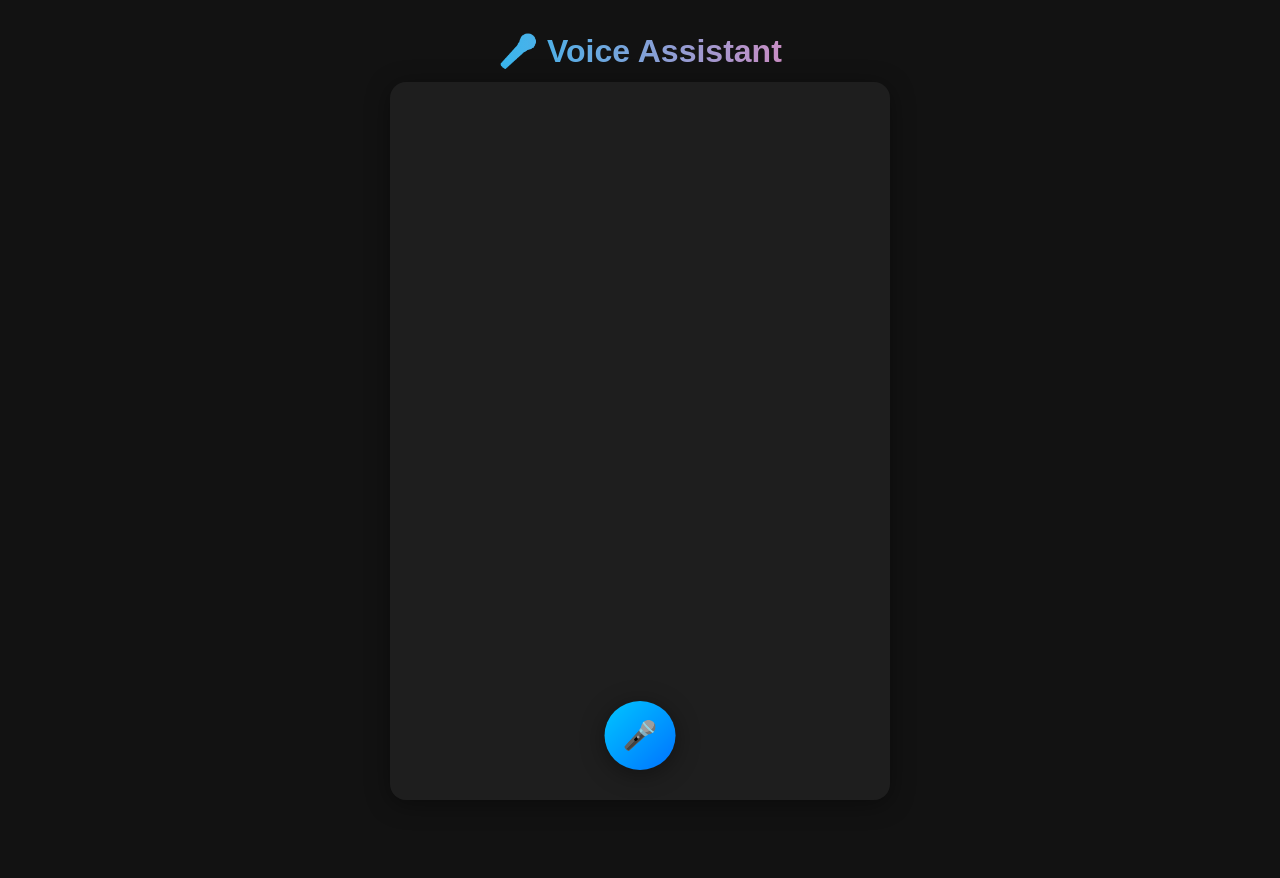
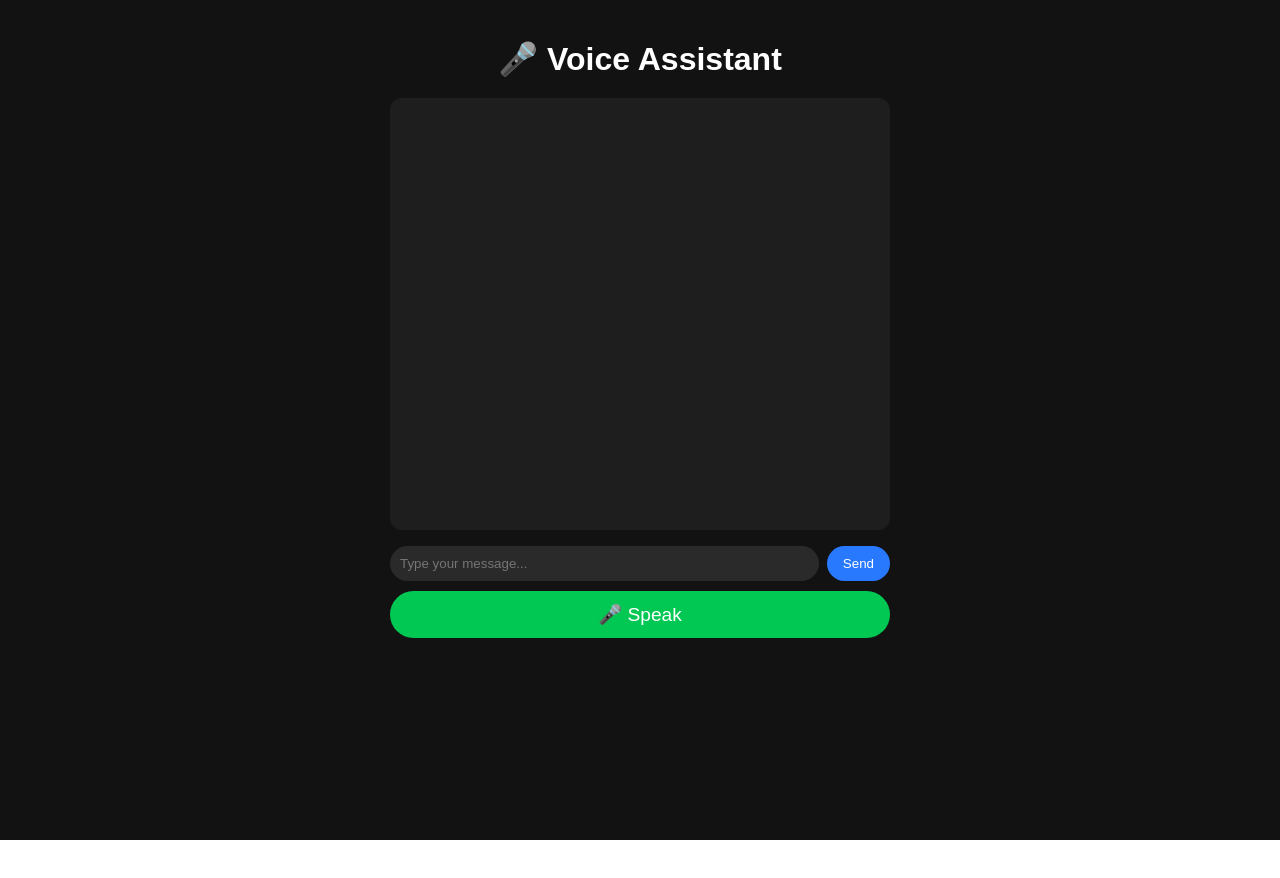
Before and after one commit to santo767/voice-assistant-frontend, a React (Create React App) app: page / in a window 1280 px wide. Shown: the top 878 px of the page. After the commit the page ends 840 px from the top, so only its background shows below. Built offline with nearby package versions, Linux system fonts and the light colour scheme.

Commit message:
fix : added new filed

```diff
--- a/src/App.css
+++ b/src/App.css
@@ -1,38 +1,118 @@
-.App {
-  text-align: center;
+/* App.css */
+
+.app-container {
+  min-height: 100vh;
+  background: #121212;
+  color: white;
+  padding: 20px;
+  font-family: sans-serif;
 }
 
-.App-logo {
-  height: 40vmin;
-  pointer-events: none;
+.header {
+  text-align: center;
+  font-size: 2rem;
+  margin: 20px 0;
 }
 
-@media (prefers-reduced-motion: no-preference) {
-  .App-logo {
-    animation: App-logo-spin infinite 20s linear;
-  }
+.chat-container {
+  max-width: 500px;
+  margin: 0 auto;
+  display: flex;
+  flex-direction: column;
 }
 
-.App-header {
-  background-color: #282c34;
-  min-height: 100vh;
+.messages-container {
+  flex: 1;
   display: flex;
   flex-direction: column;
-  align-items: center;
-  justify-content: center;
-  font-size: calc(10px + 2vmin);
+  gap: 6px;
+  background: #1e1e1e;
+  padding: 16px;
+  border-radius: 12px;
+  overflow-y: auto;
+  min-height: 400px;
+}
+
+.message {
+  max-width: 80%;
+  padding: 10px 16px;
+  margin: 6px 0;
+  border-radius: 16px;
+}
+
+.user {
+  background: #007bff;
+  color: white;
+  align-self: flex-end;
+  border-radius: 16px 16px 4px 16px;
+}
+
+.bot {
+  background: #ff4081;
+  color: white;
+  align-self: flex-start;
+  border-radius: 16px 16px 16px 4px;
+  display: flex;
+  gap: 10px;
+  align-items: flex-start;
+}
+
+.bot-avatar {
+  width: 30px;
+  height: 30px;
+  border-radius: 50%;
+  flex-shrink: 0;
+}
+
+.navigate-link {
+  margin-top: 6px;
+}
+
+.navigate-link a {
+  color: #90caf9;
+  text-decoration: underline;
+}
+
+.typing {
+  color: #ccc;
+  margin-top: 8px;
+}
+
+.input-form {
+  display: flex;
+  margin-top: 16px;
+  gap: 8px;
+}
+
+.input-box {
+  flex: 1;
+  padding: 10px;
+  border-radius: 20px;
+  border: none;
+  background: #2a2a2a;
   color: white;
 }
 
-.App-link {
-  color: #61dafb;
+.send-button {
+  padding: 10px 16px;
+  border-radius: 20px;
+  border: none;
+  background: #2979ff;
+  color: white;
+  cursor: pointer;
 }
 
-@keyframes App-logo-spin {
-  from {
-    transform: rotate(0deg);
-  }
-  to {
-    transform: rotate(360deg);
-  }
+.voice-button {
+  margin-top: 10px;
+  background: #00c853;
+  color: white;
+  font-size: 1.2rem;
+  padding: 12px 24px;
+  border-radius: 30px;
+  border: none;
+  cursor: pointer;
 }
+
+.voice-button.listening {
+  background: #c62828;
+}
--- a/src/App.js
+++ b/src/App.js
@@ -1,32 +1,28 @@
 import React, { useState, useEffect, useRef } from "react";
+import botAvatar from "./bot.png";
+import "./App.css";
 
-function App() {
+export default function VoiceAssistant() {
   const [messages, setMessages] = useState([]);
   const [isListening, setIsListening] = useState(false);
   const [userName, setUserName] = useState(null);
+  const [inputText, setInputText] = useState("");
+  const [isTyping, setIsTyping] = useState(false);
   const recognitionRef = useRef(null);
 
   useEffect(() => {
     if (!userName && messages.length) {
       const lastBotMsg = messages[messages.length - 1];
-      if (lastBotMsg && lastBotMsg.role === "bot") {
+      if (lastBotMsg?.role === "bot") {
         const nameMatch = lastBotMsg.text.match(/Hello (\w+)!/i);
         if (nameMatch) setUserName(nameMatch[1]);
       }
     }
   }, [messages, userName]);
 
-  const startListening = () => {
-    setIsListening(true);
-    const recognition = new window.webkitSpeechRecognition();
-    recognition.lang = "";
-    recognitionRef.current = recognition;
-
-    recognition.onresult = async (event) => {
-      const text = event.results[0][0].transcript;
-      setMessages((msgs) => [...msgs, { role: "user", text }]);
-      setIsListening(false);
-
+  const sendCommand = async (text) => {
+    setMessages((prev) => [...prev, { role: "user", text }]);
+    setIsTyping(true);
     try {
       const res = await fetch(
         "https://voice-assistant-backend-n3at.onrender.com/command",
@@ -34,53 +30,49 @@ function App() {
           method: "POST",
           headers: { "Content-Type": "application/json" },
           credentials: "include",
-            body: JSON.stringify({
-              command: text,
-              name: userName || undefined,
-            }),
+          body: JSON.stringify({ command: text, name: userName || undefined }),
         }
       );
+      const data = await res.json();
 
-        const data = await res.json();
-        setMessages((msgs) => [
-          ...msgs,
+      setMessages((prev) => [
+        ...prev,
         { role: "bot", text: data.reply, navigate: data.navigate },
       ]);
+      setIsTyping(false);
 
-        const synth = window.speechSynthesis;
-        const utterThis = new SpeechSynthesisUtterance(data.reply);
-        synth.speak(utterThis);
+      const utterance = new SpeechSynthesisUtterance(data.reply);
+      window.speechSynthesis.speak(utterance);
 
-        // Navigation logic
       if (data.navigate) {
-          const confirmed = window.confirm("Do you want to open this?");
-          if (confirmed) {
-            if (typeof data.navigate === "object" && data.navigate.uri) {
-              window.location.href = data.navigate.uri;
-              if (data.navigate.web) {
-                setTimeout(() => {
-                  window.open(data.navigate.web, "_blank");
-                }, 2000);
-              }
-            } else {
-              const newWindow = window.open(data.navigate, "_blank");
-              if (
-                !newWindow ||
-                newWindow.closed ||
-                typeof newWindow.closed === "undefined"
-              ) {
-                window.location.href = data.navigate;
+        const confirmNav = window.confirm("Open the suggested link?");
+        if (confirmNav) {
+          const url =
+            typeof data.navigate === "object"
+              ? data.navigate.uri || data.navigate.web
+              : data.navigate;
+          window.open(url, "_blank");
         }
       }
-          }
-        }
-      } catch (error) {
-        setMessages((msgs) => [
-          ...msgs,
+    } catch {
+      setMessages((prev) => [
+        ...prev,
         { role: "bot", text: "Sorry, I couldn't process that request." },
       ]);
+      setIsTyping(false);
+    }
+  };
+
+  const startListening = () => {
+    setIsListening(true);
+    const recognition = new window.webkitSpeechRecognition();
+    recognition.lang = "en-IN";
+    recognitionRef.current = recognition;
+
+    recognition.onresult = (event) => {
+      const text = event.results[0][0].transcript;
       setIsListening(false);
-      }
+      sendCommand(text);
     };
 
     recognition.onerror = () => setIsListening(false);
@@ -88,89 +80,31 @@ function App() {
     recognition.start();
   };
 
-  // Styles
-  const userBubble = {
-    background: "linear-gradient(135deg, #00c6ff, #0072ff)",
-    color: "#fff",
-    alignSelf: "flex-end",
-    borderRadius: "18px 18px 4px 18px",
-    padding: "10px 18px",
-    margin: "6px 0",
-    maxWidth: "85%",
-    fontSize: "16px",
-    wordBreak: "break-word",
-    animation: "fadeIn 0.3s ease-in-out",
-  };
-
-  const botBubble = {
-    background: "linear-gradient(135deg, #ff758c, #ff7eb3)",
-    color: "#fff",
-    alignSelf: "flex-start",
-    borderRadius: "18px 18px 18px 4px",
-    padding: "10px 18px",
-    margin: "6px 0",
-    maxWidth: "85%",
-    fontSize: "16px",
-    wordBreak: "break-word",
-    animation: "fadeIn 0.3s ease-in-out",
+  const handleSubmit = (e) => {
+    e.preventDefault();
+    if (inputText.trim()) {
+      sendCommand(inputText.trim());
+      setInputText("");
+    }
   };
 
   return (
+    <div className="app-container">
+      <h1 className="header">🎤 Voice Assistant</h1>
+      <div className="chat-container">
+        <div className="messages-container">
+          {messages.map((msg, i) => (
             <div
-      style={{
-        minHeight: "100vh",
-        background: "#121212",
-        color: "#fff",
-        display: "flex",
-        flexDirection: "column",
-        alignItems: "center",
-        padding: "0",
-        fontFamily: "sans-serif",
-      }}
+              key={i}
+              className={msg.role === "user" ? "message user" : "message bot"}
             >
-      <div
-        style={{
-          width: "100%",
-          maxWidth: "500px",
-          margin: "0 auto",
-          minHeight: "100vh",
-          display: "flex",
-          flexDirection: "column",
-          justifyContent: "flex-end",
-          padding: "0 0 100px 0",
-        }}
-      >
-        <div
-          style={{
-            fontWeight: "bold",
-            fontSize: "2rem",
-            textAlign: "center",
-            margin: "32px 0 12px 0",
-            background: "linear-gradient(90deg, #00c6ff, #ff7eb3)",
-            WebkitBackgroundClip: "text",
-            WebkitTextFillColor: "transparent",
-          }}
-        >
-          🎤 Voice Assistant
-        </div>
-
-        <div
-          style={{
-            flex: 1,
-            display: "flex",
-            flexDirection: "column",
-            overflowY: "auto",
-            background: "#1e1e1e",
-            borderRadius: "16px",
-            padding: "16px 12px",
-            boxShadow: "0 4px 24px rgba(0,0,0,0.4)",
-          }}
-        >
-          {messages.map((msg, idx) => (
-            <div key={idx} style={msg.role === "user" ? userBubble : botBubble}>
+              {msg.role === "bot" && (
+                <img src={botAvatar} alt="Bot" className="bot-avatar" />
+              )}
+              <div>
                 {msg.text}
                 {msg.navigate && (
-                <div style={{ marginTop: 8 }}>
+                  <div className="navigate-link">
                     <a
                       href={
                         typeof msg.navigate === "object"
@@ -179,55 +113,37 @@ function App() {
                       }
                       target="_blank"
                       rel="noopener noreferrer"
-                    style={{
-                      color: "#00c6ff",
-                      textDecoration: "underline",
-                      fontWeight: "bold",
-                    }}
                     >
-                    {typeof msg.navigate === "object"
-                      ? "🔗 Open Link"
-                      : msg.navigate.includes("maps")
-                      ? "🗺️ Open Maps"
-                      : msg.navigate.includes("youtube")
-                      ? "▶️ Play Now"
-                      : "🔗 Open Link"}
+                      🔗 Open
                     </a>
                   </div>
                 )}
               </div>
+            </div>
           ))}
+          {isTyping && <div className="typing">Assistant is typing...</div>}
         </div>
+
+        <form onSubmit={handleSubmit} className="input-form">
+          <input
+            value={inputText}
+            onChange={(e) => setInputText(e.target.value)}
+            placeholder="Type your message..."
+            className="input-box"
+          />
+          <button type="submit" className="send-button">
+            Send
+          </button>
+        </form>
 
         <button
           onClick={startListening}
           disabled={isListening}
-          style={{
-            position: "fixed",
-            bottom: 30,
-            left: "50%",
-            transform: "translateX(-50%)",
-            background: isListening
-              ? "#ff5252"
-              : "linear-gradient(135deg, #00c6ff, #0072ff)",
-            color: "#fff",
-            border: "none",
-            padding: "18px",
-            fontSize: "28px",
-            borderRadius: "50%",
-            cursor: isListening ? "not-allowed" : "pointer",
-            boxShadow: "0 4px 24px rgba(0,0,0,0.4)",
-            outline: "none",
-            zIndex: 100,
-            transition: "all 0.3s ease",
-          }}
-          aria-label={isListening ? "Listening" : "Start Talking"}
+          className={`voice-button ${isListening ? "listening" : ""}`}
         >
-          {isListening ? "🎙️" : "🎤"}
+          {isListening ? "🎙️ Listening..." : "🎤 Speak"}
         </button>
       </div>
     </div>
   );
 }
-
-export default App;
```
Also changed, not shown: src/bot.jpg (added). Lines whose indentation alone changed are shown as unchanged.
